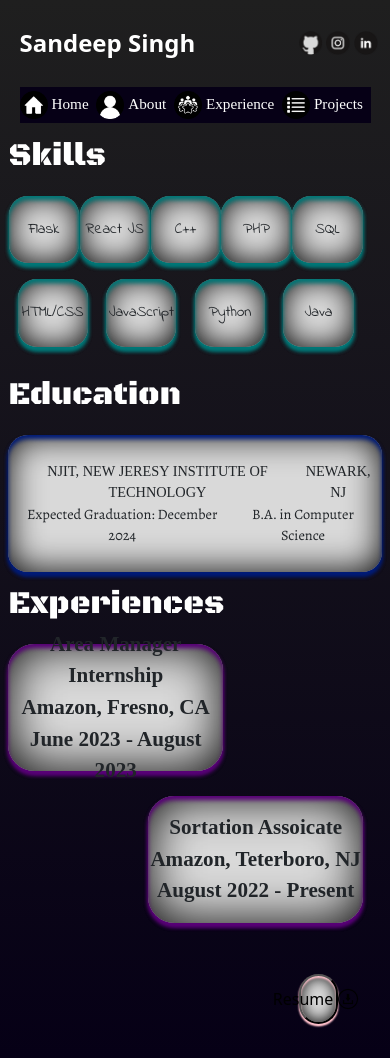
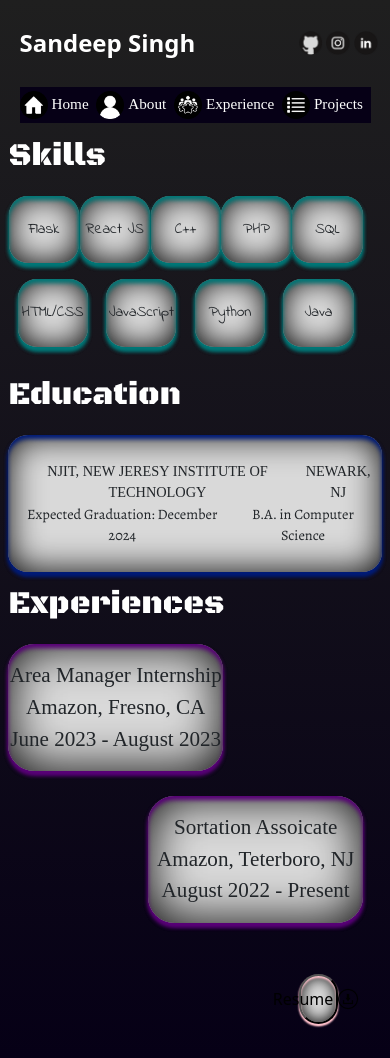
Before and after one commit to SandeepS3/personal-website, a React (Create React App) app: page /experience in a window 390 px wide. Built offline with nearby package versions, Linux system fonts and the light colour scheme; a web font is replaced by a local one.

Commit message:
fix experience mobile

```diff
--- a/src/pages/ExperiencesStyles.js
+++ b/src/pages/ExperiencesStyles.js
@@ -190,7 +190,7 @@ const mediaStyles = {
     backgroundColor: "#D9D9D9",
     borderRadius: "1.25em",
     fontFamily: "Kavivanar",
-    fontWeight: "bold",
+    // fontWeight: "bold",
     fontSize: "2.5vh",
     width: "55vw",
     height: "15vh",
@@ -205,7 +205,7 @@ const mediaStyles = {
     backgroundColor: "#D9D9D9",
     borderRadius: "1.25em",
     fontFamily: "Kavivanar",
-    fontWeight: "bold",
+    // fontWeight: "bold",
     fontSize: "2.5vh",
     width: "55vw",
     height: "15vh",
```
